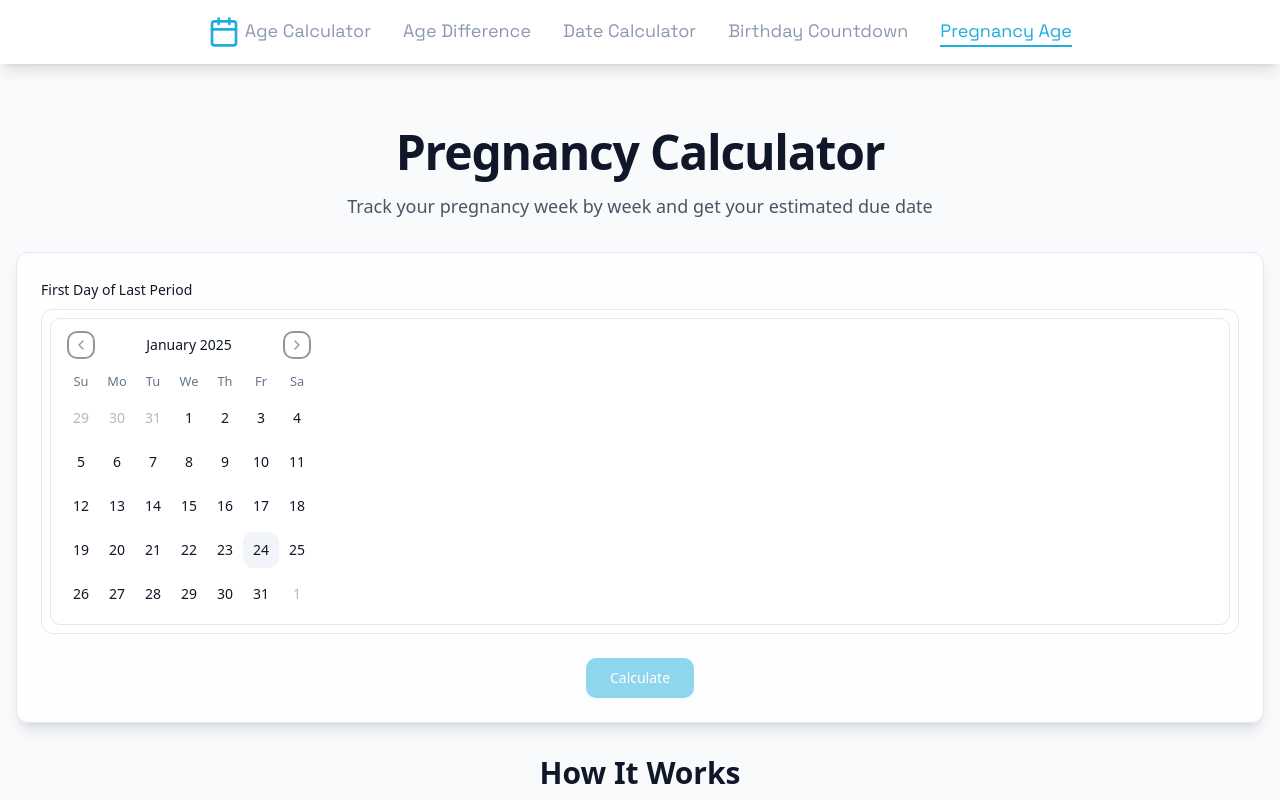
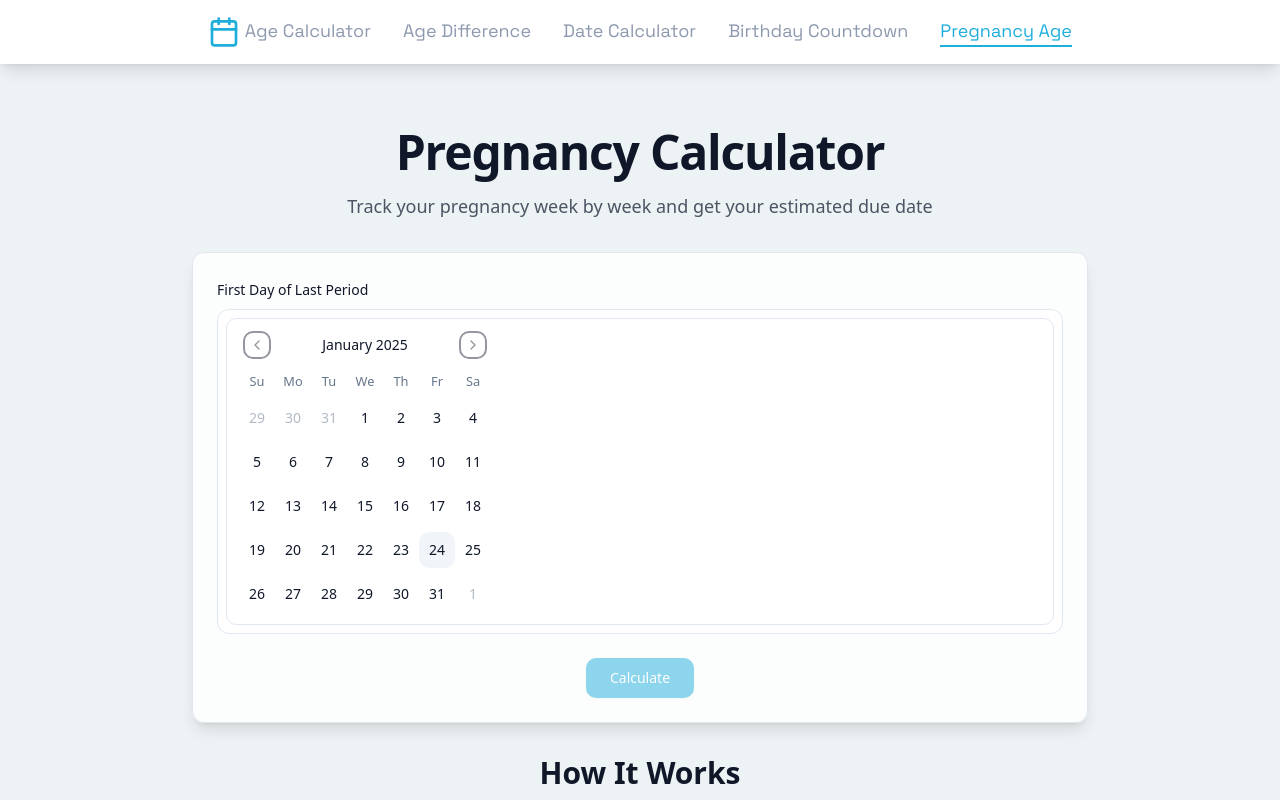
Before and after one commit to AllenJame123/age-o-matic, a React (Vite) app: page /pregnancy-calculator in a window 1280 px wide. Shown: the top 800 px of the page. Built offline with nearby package versions, Linux system fonts and the light colour scheme.

Commit message:
Fix pregnancy calculator page layout
Adjusted the content width of the pregnancy calculator page to match the design of other pages in the application.
[skip gpt_engineer]

```diff
--- a/src/components/pregnancy-calculator/PregnancyCalculatorComponent.tsx
+++ b/src/components/pregnancy-calculator/PregnancyCalculatorComponent.tsx
@@ -1,13 +1,13 @@
 import { useState } from "react";
-import { format, addWeeks, differenceInWeeks } from "date-fns";
 import { Calendar } from "@/components/ui/calendar";
 import { Button } from "@/components/ui/button";
 import { Card } from "@/components/ui/card";
 import { Label } from "@/components/ui/label";
 import { toast } from "sonner";
+import { WeekByWeekGuide } from "./WeekByWeekGuide";
 import { HowItWorks } from "./HowItWorks";
 import { FAQ } from "./FAQ";
-import { WeekByWeekGuide } from "./WeekByWeekGuide";
+import { addWeeks, differenceInWeeks } from "date-fns";
 
 export const PregnancyCalculatorComponent = () => {
   const [lastPeriodDate, setLastPeriodDate] = useState<Date>();
@@ -38,7 +38,7 @@ export const PregnancyCalculatorComponent = () => {
   };
 
   return (
-    <div className="space-y-8 animate-fadeIn">
+    <div className="space-y-8">
       <div className="text-center space-y-4">
         <h1 className="text-4xl sm:text-5xl font-bold tracking-tight">
           Pregnancy Calculator
@@ -84,7 +84,11 @@ export const PregnancyCalculatorComponent = () => {
               <Card className="p-4 bg-soft-blue">
                 <h3 className="font-semibold text-lg mb-1">Due Date</h3>
                 <p className="text-3xl font-bold text-primary">
-                  {format(pregnancyDetails.dueDate, "MMMM d, yyyy")}
+                  {pregnancyDetails.dueDate.toLocaleDateString('en-US', {
+                    month: 'long',
+                    day: 'numeric',
+                    year: 'numeric'
+                  })}
                 </p>
                 <p className="text-sm text-gray-600 mt-1">estimated delivery</p>
               </Card>
--- a/src/pages/PregnancyCalculator.tsx
+++ b/src/pages/PregnancyCalculator.tsx
@@ -4,16 +4,24 @@ import { Helmet } from "react-helmet";
 
 const PregnancyCalculator = () => {
   return (
-    <div className="min-h-screen bg-gray-50">
+    <div className="min-h-screen bg-soft-gray">
       <Helmet>
         <title>Pregnancy Age Calculator - Week by Week Progress</title>
-        <meta name="description" content="Calculate your pregnancy age and track your progress week by week with our free pregnancy calculator. Get detailed information about your baby's development." />
-        <meta name="keywords" content="pregnancy calculator, pregnancy week calculator, pregnancy age, pregnancy timeline" />
+        <meta
+          name="description"
+          content="Calculate your pregnancy age and track your progress week by week with our free pregnancy calculator. Get detailed information about your baby's development."
+        />
+        <meta
+          name="keywords"
+          content="pregnancy calculator, pregnancy week calculator, pregnancy age, pregnancy timeline"
+        />
       </Helmet>
       <Navigation />
-      <main className="container mx-auto px-4 py-8">
-        <PregnancyCalculatorComponent />
-      </main>
+      <div className="p-4 sm:p-6 lg:p-8 animate-fadeIn">
+        <div className="max-w-4xl mx-auto space-y-8">
+          <PregnancyCalculatorComponent />
+        </div>
+      </div>
     </div>
   );
 };
```
